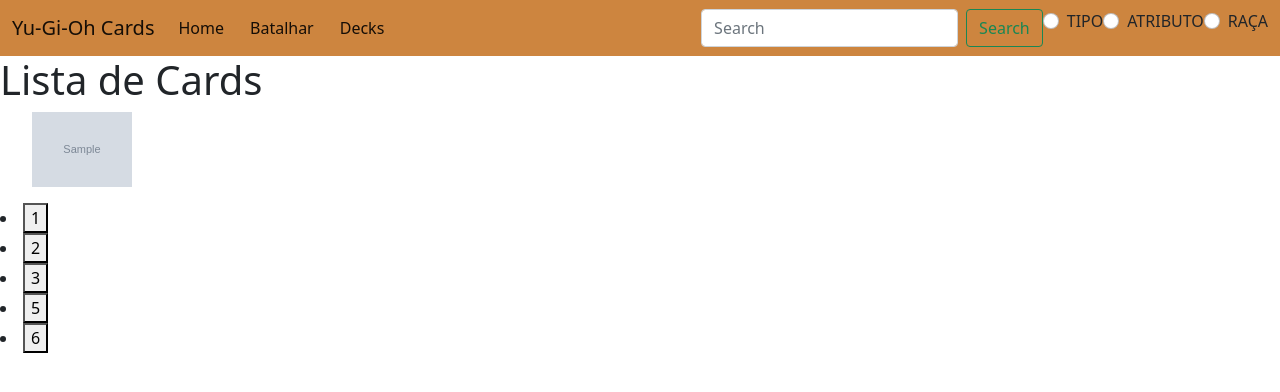
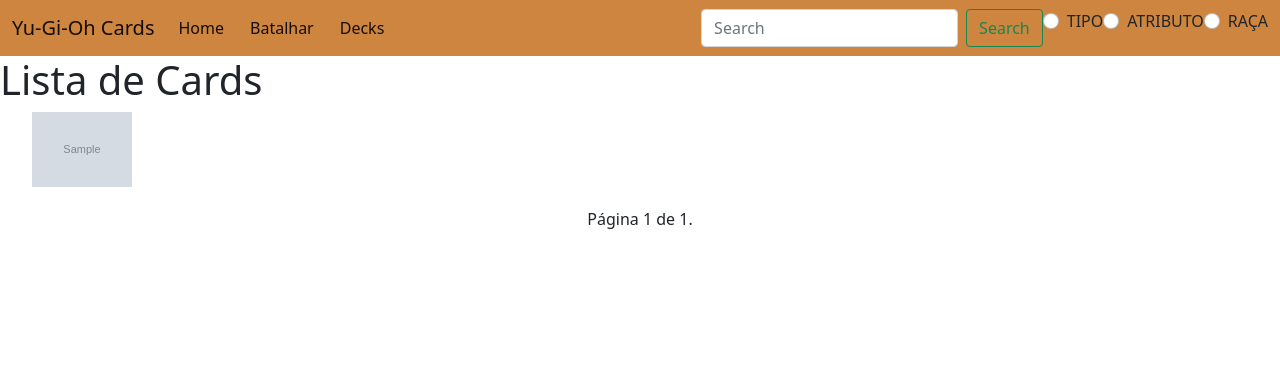
Before and after one commit to ApenasUDev/YU-GI-OH-CARDS, a Django app: template YugiohCardsProject/YugiohCardsApp/templates/home.html in a window 1280 px wide. Shown: the top 392 px of the page. Run offline with Django 4.2, Linux system fonts and the light colour scheme; the template is opened without the code that fills it: most values are stand-ins (such as "Sample title", 1, 10 or a date in 2020); grey boxes marked "Sample" are stand-in pictures.

Commit message:
sistema de páginas completo

```diff
--- a/YugiohCardsProject/YugiohCardsApp/static/css/style.css
+++ b/YugiohCardsProject/YugiohCardsApp/static/css/style.css
@@ -56,3 +56,19 @@
     .modal-content>div {
         display: inline-block;
     }
+    .pagination {
+        display: flex;
+        justify-content: center;
+        margin-top: 20px;
+    }
+
+    .step-links a {
+        color: #007bff;
+        padding: 8px 16px;
+        text-decoration: none;
+    }
+
+    .step-links a:hover {
+        background-color: #007bff;
+        color: white;
+    }
--- a/YugiohCardsProject/YugiohCardsApp/templates/home.html
+++ b/YugiohCardsProject/YugiohCardsApp/templates/home.html
@@ -26,17 +26,25 @@
         <p>Nenhum card disponível no momento.</p>
         {% endif %}
 
+        <div class="pagination">
+            <span class="step-links">
+                {% if cards.has_previous %}
+                    <a href="?page=1">&laquo; first</a>
+                    <a href="?page={{ cards.previous_page_number }}">previous</a>
+                {% endif %}
 
+                <span class="current">
+                    Página {{ cards.number }} de {{ cards.paginator.num_pages }}.
+                </span>
+
+                {% if cards.has_next %}
+                    <a href="?page={{ cards.next_page_number }}">next</a>
+                    <a href="?page={{ cards.paginator.num_pages }}">last &raquo;</a>
+                {% endif %}
+            </span>
+        </div>
     </div>
-    <div>
 
-        <li><button>1</button></li>
-        <li><button>2</button></li>
-        <li><button>3</button></li>
-        <li><button>5</button></li>
-        <li><button>6</button></li>
-
-    </div>
     <div id="modal" class="modal">
         <div id="modal-content" class="modal-content">
             <span class="close">&times;</span>
```
Also changed, not shown: YugiohCardsProject/YugiohCardsApp/views.py (+23 -14 lines).
